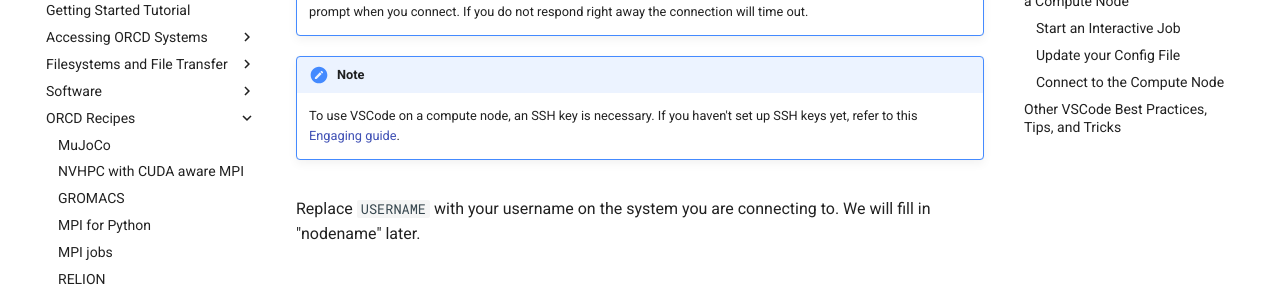
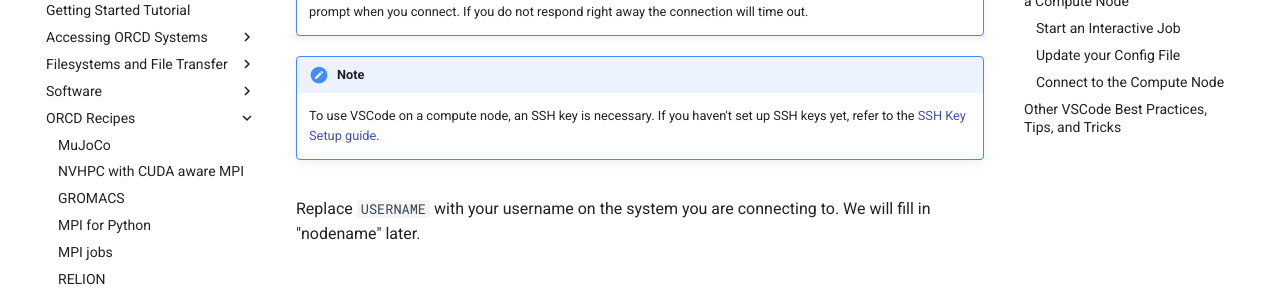
Before and after one commit to mit-orcd/orcd-docs-edit, an MkDocs documentation site: the page built from docs/recipes/vscode.md, in a window 1280 px wide and 900 px high, scrolled down 934 px. Shown: the part 152-444 px from the top of the window. Built offline with MkDocs 1.6.1 and Material for MkDocs 9.7.7, drawn with Linux system fonts in a browser that asks for light colours.

Commit message:
Update vscode ssh links

````diff
--- a/docs/recipes/vscode.md
+++ b/docs/recipes/vscode.md
@@ -33,7 +33,7 @@
         If you are using one of the login nodes that requires 2-Factor authentication be ready to receive your default 2-Factor prompt when you connect. If you do not respond right away the connection will time out.
 
     !!! note
-        To use VSCode on a compute node, an SSH key is necessary. If you haven't set up SSH keys yet, refer to this [Engaging guide](https://engaging-web.mit.edu/eofe-wiki/ssh_keys/ssh_key/).
+        To use VSCode on a compute node, an SSH key is necessary. If you haven't set up SSH keys yet, refer to the [SSH Key Setup guide](../accessing-orcd/ssh-setup.md).
 
 === "Satori"
 
@@ -49,7 +49,7 @@
     ```
 
     !!! note
-        To use VSCode on a compute node, an SSH key is necessary. While Satori documentation is unavailable, you can follow the same steps as outlined on [Engaging](https://engaging-web.mit.edu/eofe-wiki/ssh_keys/ssh_key/).
+        To use VSCode on a compute node, an SSH key is necessary. If you haven't set up SSH keys yet, refer to the [SSH Key Setup guide](../accessing-orcd/ssh-setup.md).
 
 === "Open Mind"
 
@@ -65,7 +65,7 @@
     ```
 
     !!! note
-        To use VSCode on a compute node, an SSH key is necessary. If you haven't set up SSH keys yet, refer to this [Open Mind guide](https://github.mit.edu/MGHPCC/OpenMind/wiki/How-to-log-in-without-password%3F).
+        To use VSCode on a compute node, an SSH key is necessary. If you haven't set up SSH keys yet, refer to the [SSH Key Setup guide](../accessing-orcd/ssh-setup.md).
 
 Replace `USERNAME` with your username on the system you are connecting to. We will fill in "nodename" later.
 
````
